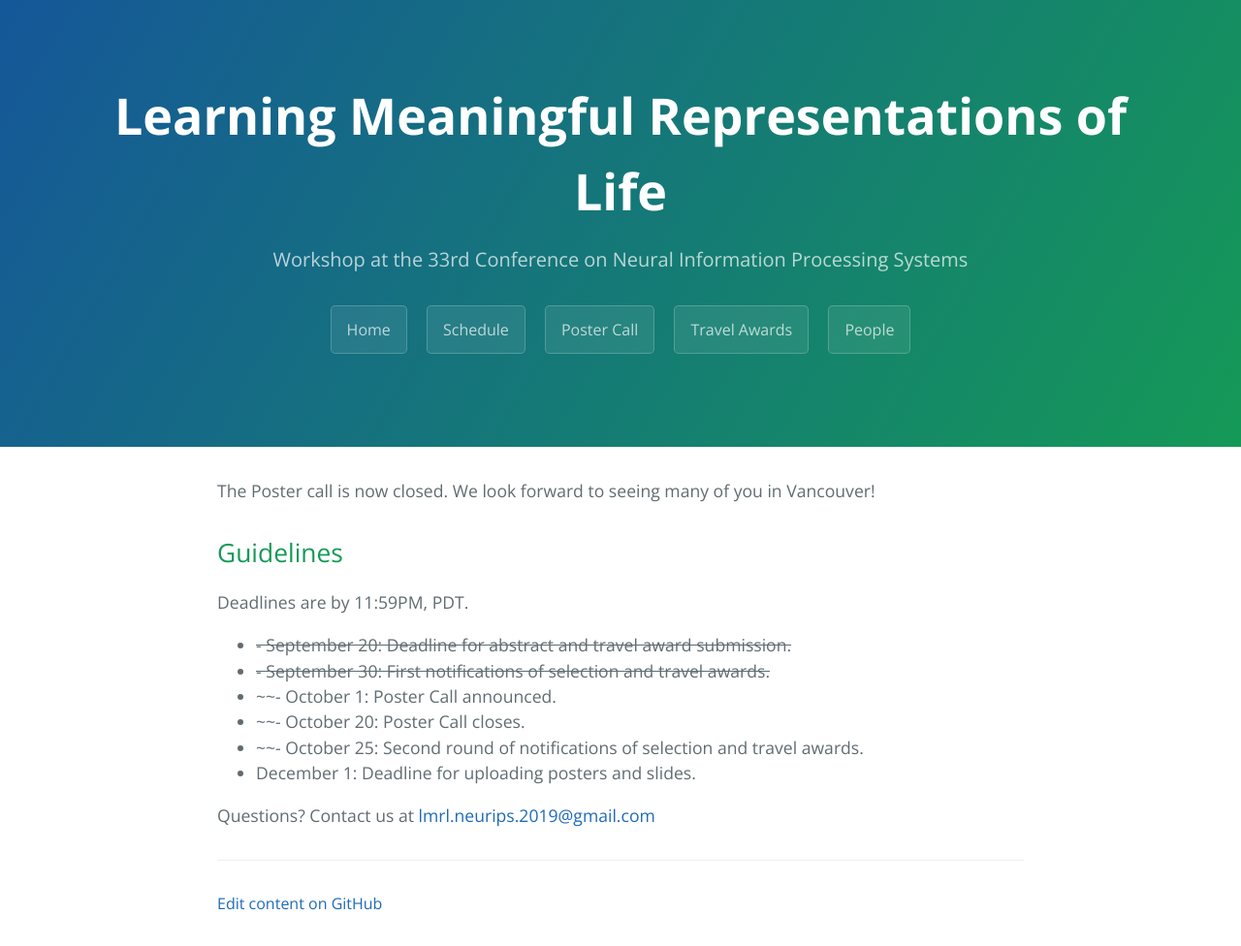
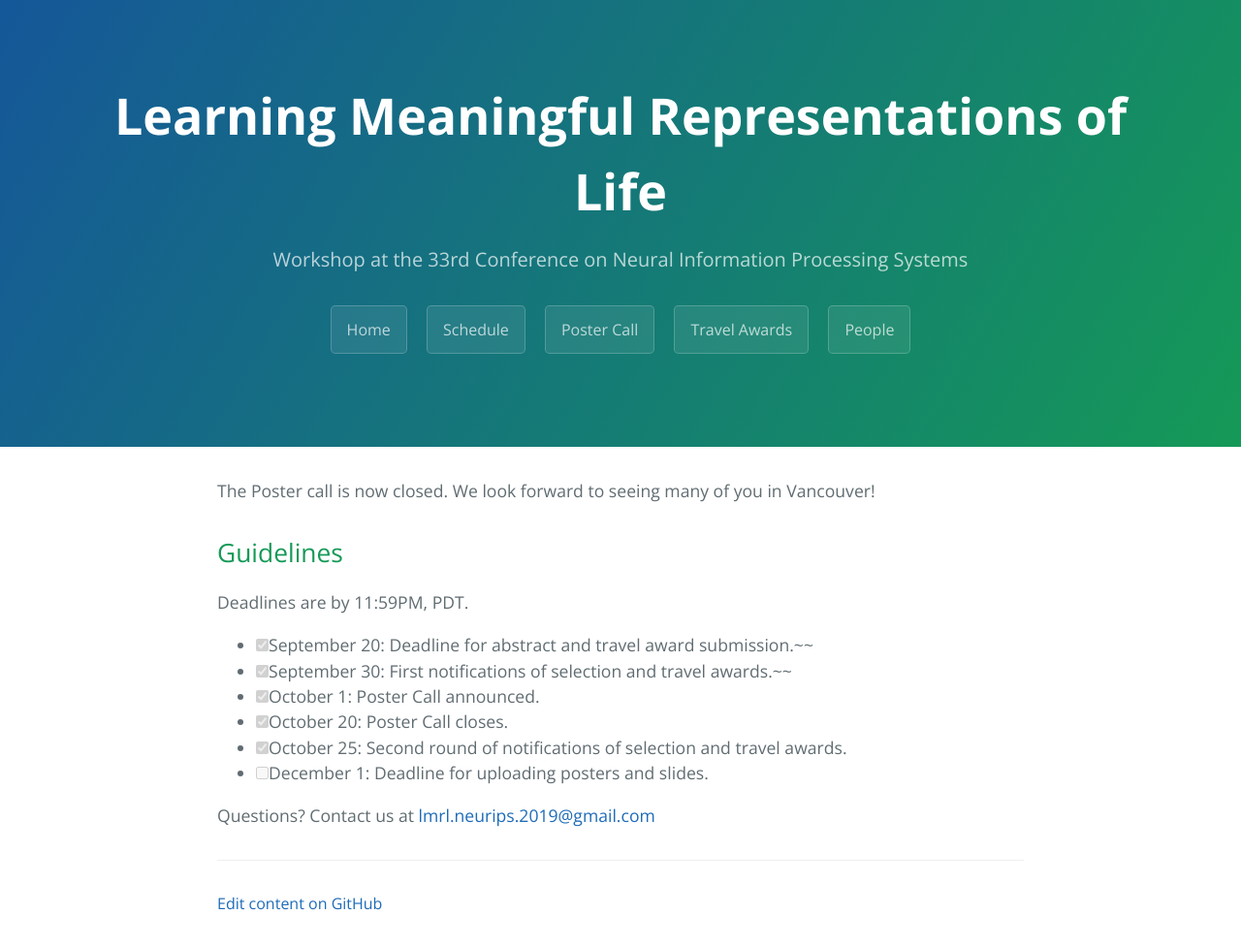
Before and after one commit to lmrl-bio/lmrl-bio.github.io, a Jekyll site: the page built from call.md, in a window 1280 px wide. Shown: the whole page at 97% size. Built offline with Jekyll 4.4.1, drawn with Linux system fonts in a browser that asks for light colours.

```diff
--- a/call.md
+++ b/call.md
@@ -8,12 +8,11 @@ The Poster call is now closed. We look forward to seeing many of you in Vancouve
 
 Deadlines are by 11:59PM, PDT.
 
-- ~~- September 20: Deadline for abstract and travel award submission.~~
-- ~~- September 30: First notifications of selection and travel awards.~~
-- ~~- October 1: Poster Call announced.
-- ~~- October 20: Poster Call closes.
-- ~~- October 25: Second round of notifications of selection and travel awards.
-- December 1: Deadline for uploading posters and slides.
-
+* [x] September 20: Deadline for abstract and travel award submission.~~
+* [x] September 30: First notifications of selection and travel awards.~~
+* [x] October 1: Poster Call announced.
+* [x] October 20: Poster Call closes.
+* [x] October 25: Second round of notifications of selection and travel awards.
+* [ ] December 1: Deadline for uploading posters and slides.
 
 Questions? Contact us at <a href = "mailto: lmrl.neurips.2019@gmail.com">lmrl.neurips.2019@gmail.com</a>
```
